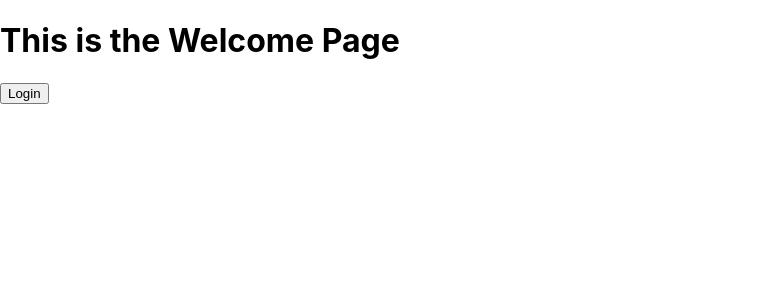
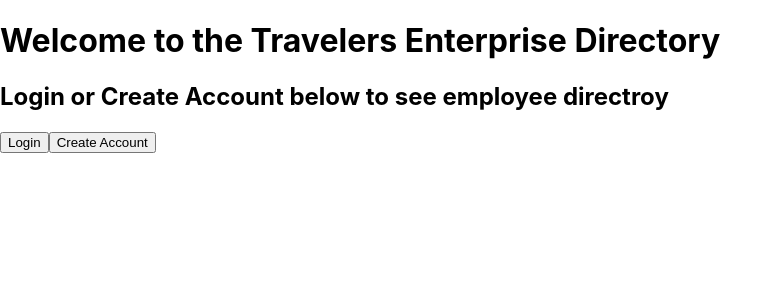
Before and after one commit to nathan-d-leathers/MERN-Directory, a React (Create React App) app in the folder directory-app/: page / in a window 1280 px wide. Shown: the top 300 px of the page, without its empty margins (0-782 px from the left). Built offline with nearby package versions, Linux system fonts and the light colour scheme.

Commit message:
added anchor tags from login to register and back

```diff
--- a/directory-app/src/components/directory.js
+++ b/directory-app/src/components/directory.js
@@ -1,11 +1,15 @@
 import {React} from 'react';
+// import { useNavigate } from 'react-router-dom';
 
 function Directory() {
+
+    // const navigate = useNavigate();
 
     return (
         <div>
             <h1>Welcome to the Directory Page</h1>
             <br/>
+            <h2>All Routes Working So Far!</h2>
         </div>
     )
 }
--- a/directory-app/src/components/login.js
+++ b/directory-app/src/components/login.js
@@ -1,11 +1,17 @@
 import {React} from 'react';
+import { useNavigate } from 'react-router-dom';
 
 function Login() {
+
+    const navigate = useNavigate();
 
     return (
         <div>
             <h1>Welcome to the Login Page</h1>
             <br/>
+            <button onClick={() => navigate('../directory')}>Go To Directory</button>
+            <br/>
+            <a onClick={() => navigate('../register')}>Create Account Instead</a>
         </div>
     )
 }
--- a/directory-app/src/components/register.js
+++ b/directory-app/src/components/register.js
@@ -1,11 +1,17 @@
 import {React} from 'react';
+import { useNavigate } from 'react-router-dom';
 
 function Register() {
+
+    const navigate = useNavigate();
 
     return (
         <div>
             <h1>Welcome to the Register Account Page</h1>
             <br/>
+            <button onClick={() => navigate('../directory')}>Go To Directory</button>
+            <br/>
+            <a onClick={() => navigate('../login')}>Go to Login</a>
         </div>
     )
 }
--- a/directory-app/src/components/welcome.js
+++ b/directory-app/src/components/welcome.js
@@ -9,8 +9,10 @@
 
     return (
         <div className='welcome-body'>
-            <h1>This is the Welcome Page</h1>
+            <h1>Welcome to the Travelers Enterprise Directory</h1>
+            <h2>Login or Create Account below to see employee directroy</h2>
             <button onClick={() => navigate('/login')}>Login</button>
+            <button onClick={() => navigate('/register')}>Create Account</button>
         </div>
     )
 };
```
